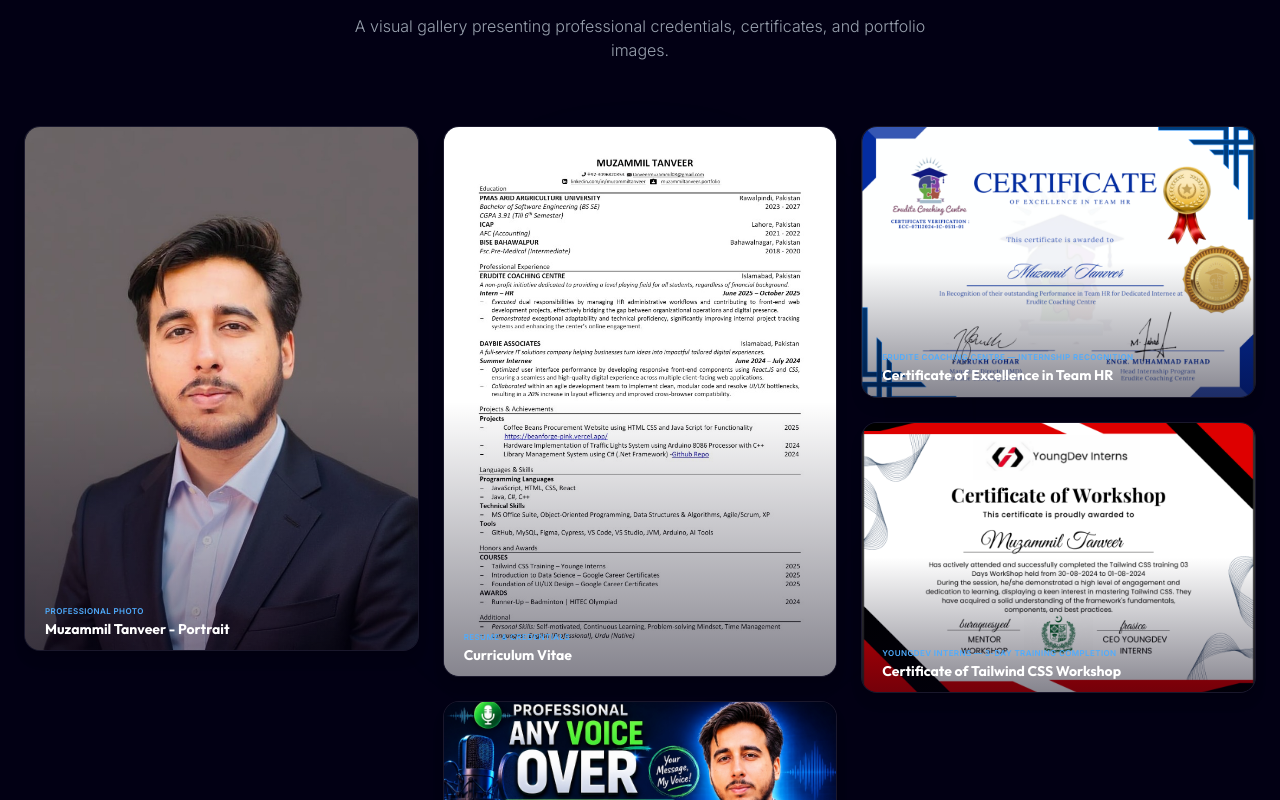
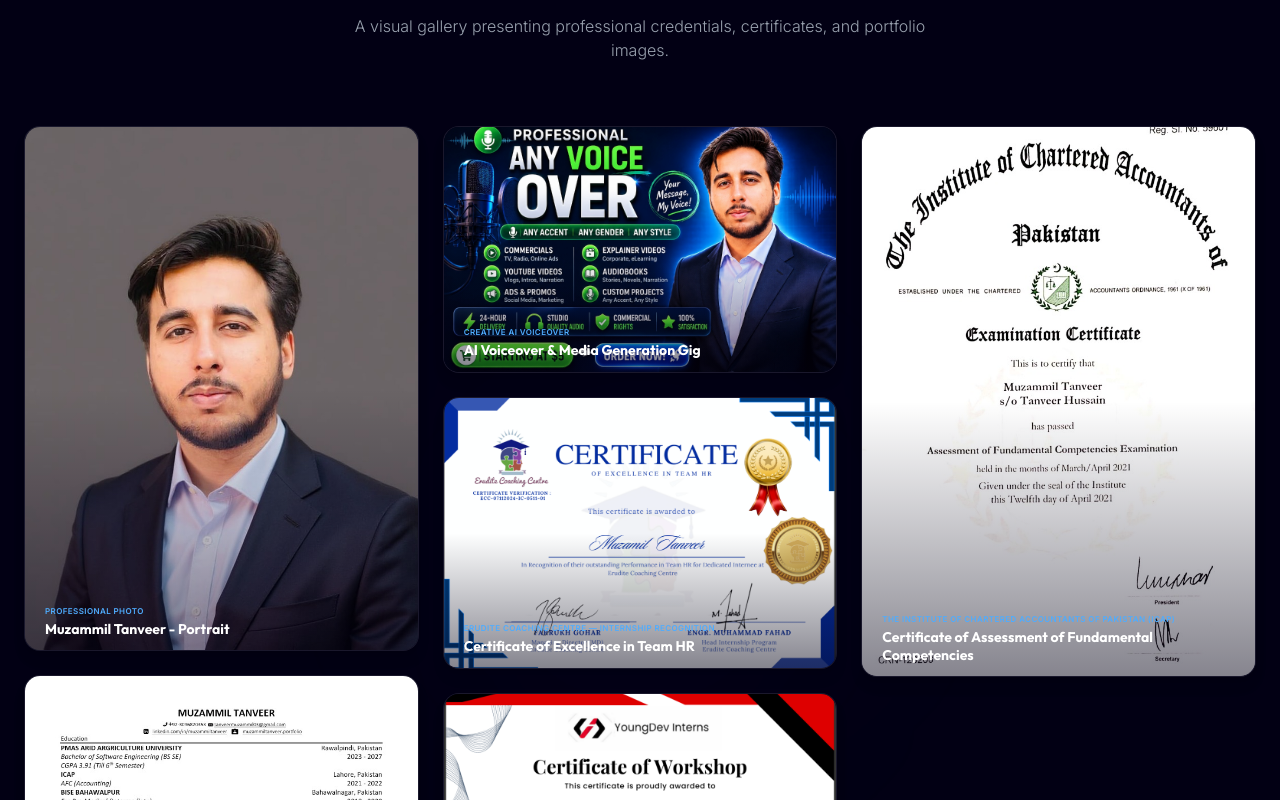
Before and after one commit to BuildsByMT/portfolio-mine, a Next.js app: page / in a window 1280 px wide. Shown: the part 6720-7520 px from the top of the page. Built offline with nearby package versions, Linux system fonts and the light colour scheme.

Commit message:
feat: add ICAP examination certificate to visual artifacts gallery

```diff
--- a/src/components/sections/Gallery.tsx
+++ b/src/components/sections/Gallery.tsx
@@ -35,6 +35,12 @@
     category: "YoungDev Interns — 3-Day Training Completion",
     src: "/assets/cert_tailwind_workshop.png",
     aspect: "aspect-[16/11]"
+  },
+  {
+    title: "Certificate of Assessment of Fundamental Competencies",
+    category: "The Institute of Chartered Accountants of Pakistan (ICAP)",
+    src: "/assets/cert_icap_afc.jpg",
+    aspect: "aspect-[1/1.4]"
   }
 ];
 
```
Also changed, not shown: public/assets/cert_icap_afc.jpg (added).
